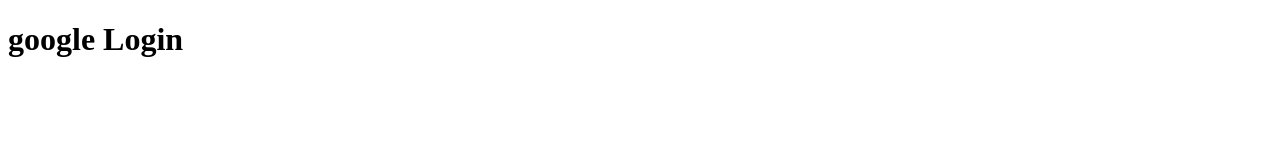
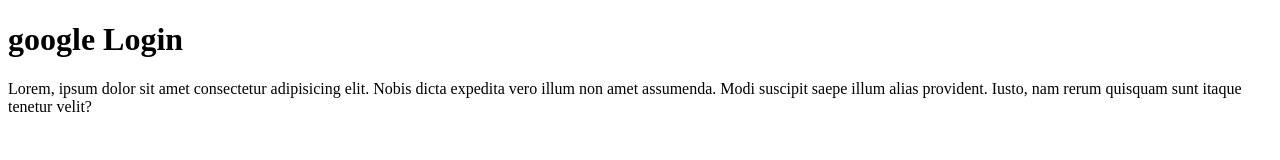
Before and after one commit to KPanuwat-S/cc14-git-workflow, a plain HTML site: page googleLogin.html in a window 1280 px wide. Drawn offline with Linux system fonts and the light colour scheme.

Commit message:
add welcome

```diff
--- a/googleLogin.html
+++ b/googleLogin.html
@@ -7,5 +7,10 @@
   </head>
   <body>
     <h1>google Login</h1>
+    <p>
+      Lorem, ipsum dolor sit amet consectetur adipisicing elit. Nobis dicta
+      expedita vero illum non amet assumenda. Modi suscipit saepe illum alias
+      provident. Iusto, nam rerum quisquam sunt itaque tenetur velit?
+    </p>
   </body>
 </html>
```
